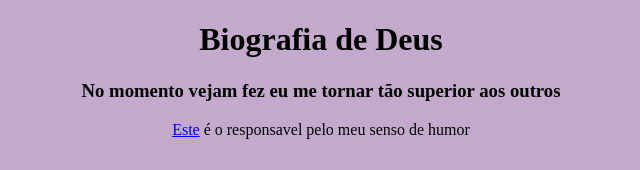
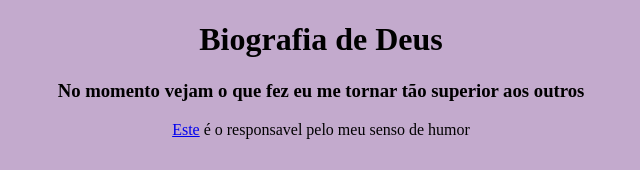
Before and after one commit to Pokedexrpg/Pokedexrpg.github.io, a plain HTML site: page index.html in a window 1280 px wide. Shown: the top 170 px of the page, without its empty margins (319-959 px from the left). Drawn offline with Linux system fonts and the light colour scheme.

Commit message:
aaaaaaaaaaaaaaaaaaaaaaa
sexoooooooooooo

```diff
--- a/index.html
+++ b/index.html
@@ -9,7 +9,7 @@
 </head>
 <body>
     <h1>Biografia de Deus</h1>
-    <h3>No momento vejam fez eu me tornar tão superior aos outros</h3>
+    <h3>No momento vejam o que fez eu me tornar tão superior aos outros</h3>
     <p><a href="https://www.youtube.com/watch?v=3qDjGrCyTuYEste">Este</a> é o responsavel pelo meu senso de humor</p><br>
 
     <p>Meu bonequinho favorito de joguinhos online é o knight UwU</p>
```
